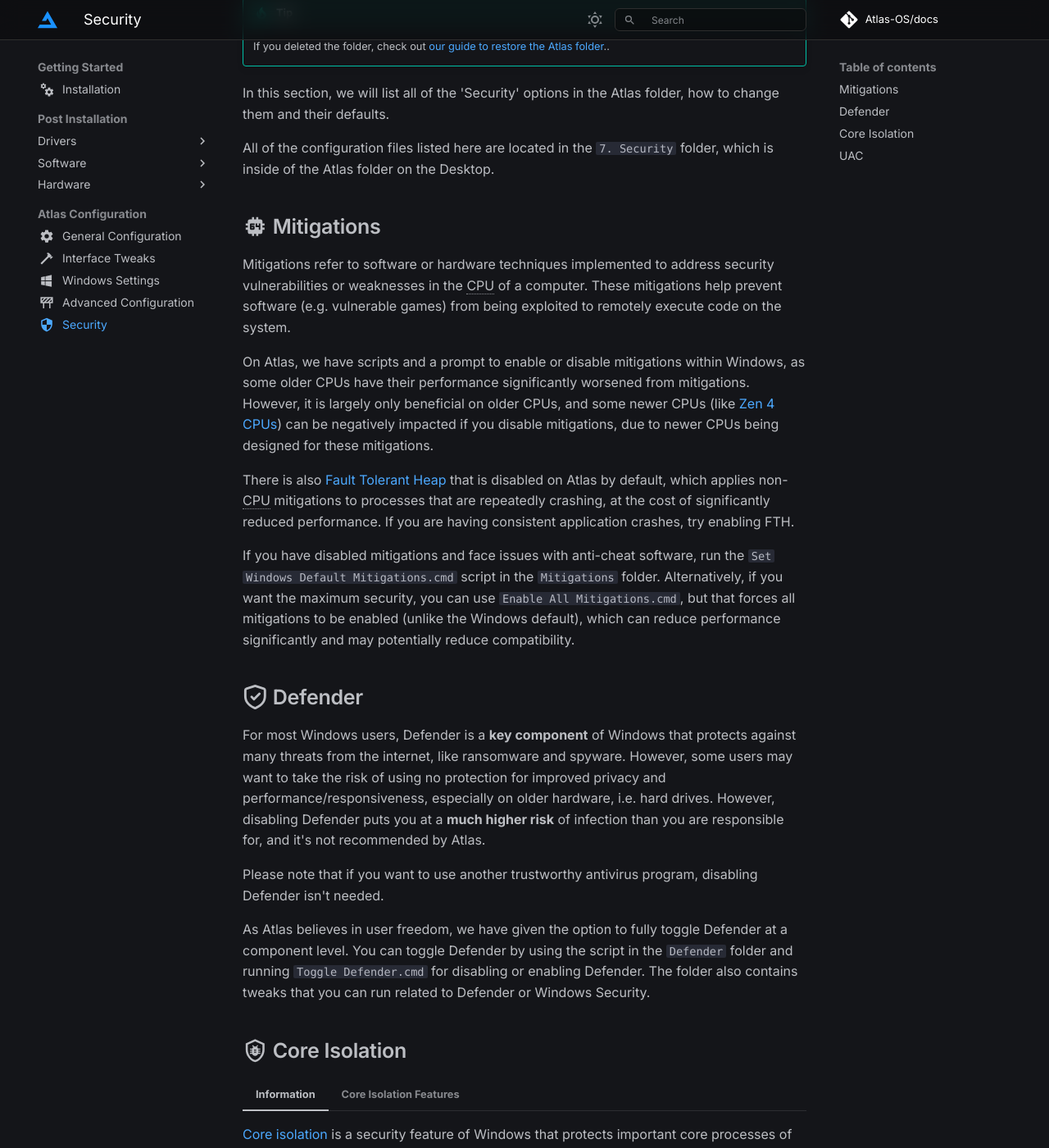
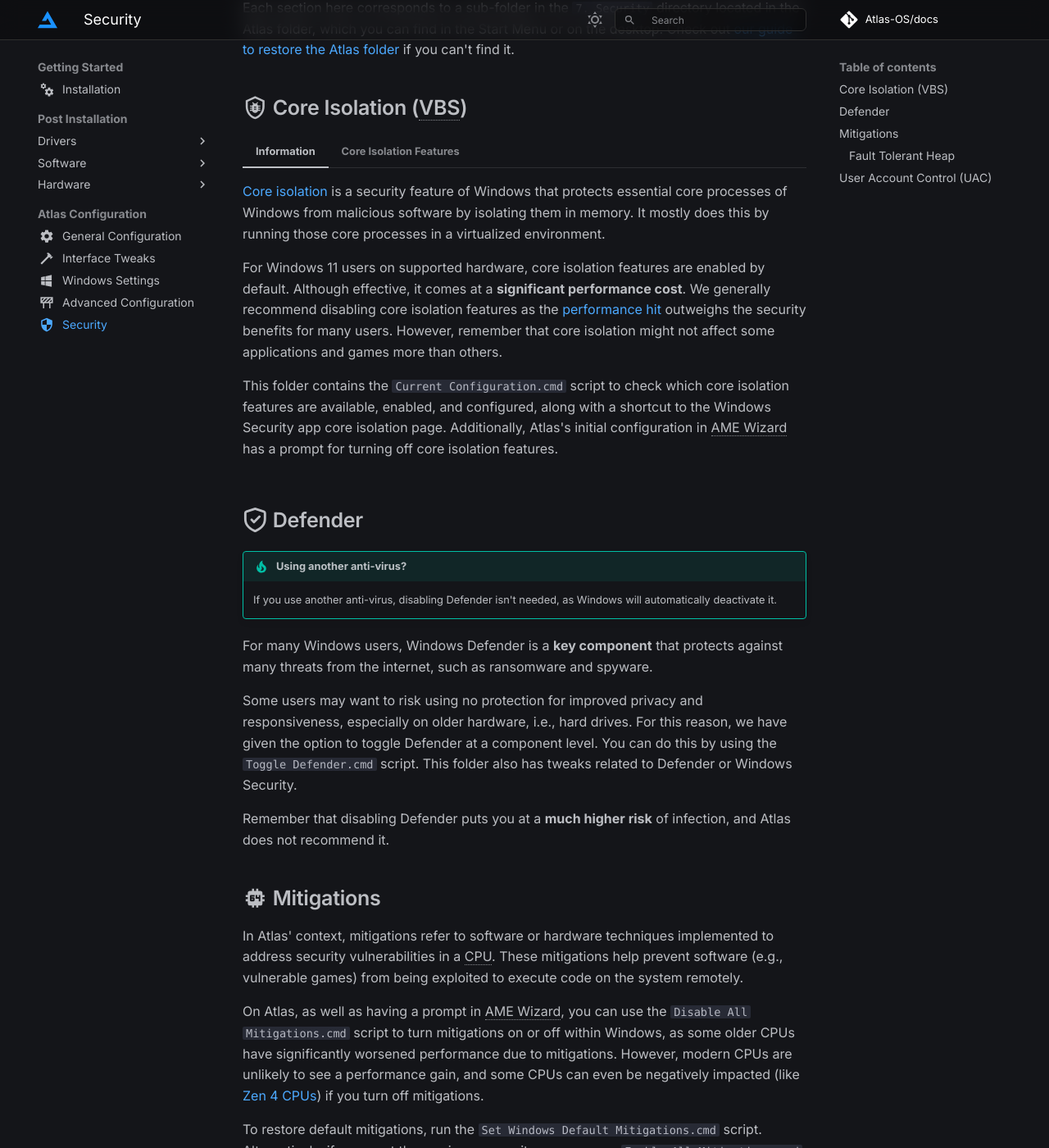
Before and after one commit to Atlas-OS/docs, an MkDocs documentation site: the page built from docs/getting-started/post-installation/atlas-folder/security.md, in a window 1280 px wide and 1400 px high, scrolled down 491 px. Shown: the whole window at 82% size. Built offline with MkDocs 1.6.1 and Material for MkDocs 9.7.7, drawn with Linux system fonts in a browser that asks for light colours; some web fonts are replaced; comment, search, counter and statistics services are not loaded; some of the changed text lies outside the part shown.

Commit message:
feat(security): rewrite

```diff
--- a/docs/getting-started/post-installation/atlas-folder/security.md
+++ b/docs/getting-started/post-installation/atlas-folder/security.md
@@ -14,68 +14,67 @@ icon: material/security
 
     **Atlas is not responsible** for any damages caused by disabling security features against our recommendations.
 
-!!! tip
-    If you deleted the folder, check out [our guide to restore the Atlas folder](../../../faq-and-troubleshooting/common-questions/atlas-folder-missing.md)..
+Each section here corresponds to a sub-folder in the `7. Security` directory located in the Atlas folder, which you can find in the Start Menu or on the desktop. Check out [our guide to restore the Atlas folder](../../../faq-and-troubleshooting/common-questions/atlas-folder-missing.md) if you can't find it.
 
-In this section, we will list all of the 'Security' options in the Atlas folder, how to change them and their defaults.
+## :material-shield-bug-outline: Core Isolation (VBS)
 
-All of the configuration files listed here are located in the `7. Security` folder, which is inside of the Atlas folder on the Desktop.
+=== "Information"
+
+    [Core isolation](https://support.microsoft.com/en-us/windows/core-isolation-e30ed737-17d8-42f3-a2a9-87521df09b78) is a security feature of Windows that protects essential core processes of Windows from malicious software by isolating them in memory. It mostly does this by running those core processes in a virtualized environment.
+
+    For Windows 11 users on supported hardware, core isolation features are enabled by default. Although effective, it comes at a **significant performance cost**. We generally recommend disabling core isolation features as the [performance hit](https://www.tomshardware.com/news/windows-11-gaming-benchmarks-performance-vbs-hvci-security) outweighs the security benefits for many users. However, remember that core isolation might not affect some applications and games more than others.
+
+    This folder contains the `Current Configuration.cmd` script to check which core isolation features are available, enabled, and configured, along with a shortcut to the Windows Security app core isolation page. Additionally, Atlas's initial configuration in AME Wizard has a prompt for turning off core isolation features.
+
+=== "Core Isolation Features"
+
+    Please note that not all features may be available due to available hardware security features or your Windows edition and version. Windows 11 should generally have more Core isolation features.
+
+    - **Memory integrity**<br/>
+      Also known as HVCI or 'Hypervisor-protected Code Integrity,' it acts as a 'security guard' between the core components of Windows.
+    - **Credential Guard**<br/>
+      Protects `lsass.exe` by preventing attackers from stealing/dumping credentials, as it contains many authentication tokens used by Windows.
+    - **Microsoft Vulnerable Driver Blocklist**<br/>
+      A blocklist to block drivers with known security vulnerabilities, as drivers have unrestricted access to a system.
+    - **Firmware protection**<br/>
+      Protects against a compromised UEFI/BIOS, which can backdoor or control the operating system.
+    - **Memory access protection**<br/>
+      Also known as 'Kernel DMA protection,' which prevents attacks that can occur when a malicious PCI device is plugged in, such as through a Thunderbolt port.
+    - **Kernel-mode Hardware-enforced Stack Protection**<br/>
+      Protects against [Return-Oriented Programming (ROP)](https://en.wikipedia.org/wiki/Return-oriented_programming) attacks towards the core components of Windows.
+
+
+## :octicons-shield-check-16: Defender
+
+!!! tip "Using another anti-virus?"
+    If you use another anti-virus, disabling Defender isn't needed, as Windows will automatically deactivate it.
+
+For many Windows users, Windows Defender is a **key component** that protects against many threats from the internet, such as ransomware and spyware.
+
+Some users may want to risk using no protection for improved privacy and responsiveness, especially on older hardware, i.e., hard drives.
+For this reason, we have given the option to toggle Defender at a component level. You can do this by using the `Toggle Defender.cmd` script.
+This folder also has tweaks related to Defender or Windows Security.
+
+Remember that disabling Defender puts you at a **much higher risk** of infection, and Atlas does not recommend it.
 
 ## :material-cpu-64-bit: Mitigations
 
-Mitigations refer to software or hardware techniques implemented to address security vulnerabilities or weaknesses in the CPU of a computer. These mitigations help prevent software (e.g. vulnerable games) from being exploited to remotely execute code on the system.
+In Atlas' context, mitigations refer to software or hardware techniques implemented to address security vulnerabilities in a CPU. These mitigations help prevent software (e.g., vulnerable games) from being exploited to execute code on the system remotely.
 
-On Atlas, we have scripts and a prompt to enable or disable mitigations within Windows, as some older CPUs have their performance significantly worsened from mitigations. However, it is largely only beneficial on older CPUs, and some newer CPUs (like [Zen 4 CPUs](https://www.phoronix.com/news/AMD-Zen-4-Mitigations-Off)) can be negatively impacted if you disable mitigations, due to newer CPUs being designed for these mitigations.
+On Atlas, as well as having a prompt in AME Wizard, you can use the `Disable All Mitigations.cmd` script to turn mitigations on or off within Windows, as some older CPUs have significantly worsened performance due to mitigations. However, modern CPUs are unlikely to see a performance gain, and some CPUs can even be negatively impacted (like [Zen 4 CPUs](https://www.phoronix.com/news/AMD-Zen-4-Mitigations-Off)) if you turn off mitigations.
 
-There is also [Fault Tolerant Heap](https://learn.microsoft.com/en-us/windows/win32/win7appqual/fault-tolerant-heap "Microsoft FTH documentation") that is disabled on Atlas by default, which applies non-CPU mitigations to processes that are repeatedly crashing, at the cost of significantly reduced performance. If you are having consistent application crashes, try enabling FTH.
+To restore default mitigations, run the `Set Windows Default Mitigations.cmd` script. Alternatively, if you want the maximum security, you can use `Enable All Mitigations.cmd`, but that forces all mitigations to be enabled, which can reduce performance significantly and reduces compatibility.
 
-If you have disabled mitigations and face issues with anti-cheat software, run the `Set Windows Default Mitigations.cmd` script in the `Mitigations` folder. Alternatively, if you want the maximum security, you can use `Enable All Mitigations.cmd`, but that forces all mitigations to be enabled (unlike the Windows default), which can reduce performance significantly and may potentially reduce compatibility.
+### Fault Tolerant Heap
 
-## :octicons-shield-check-16: Defender
+[Fault Tolerant Heap](https://learn.microsoft.com/en-us/windows/win32/win7appqual/fault-tolerant-heap "Microsoft FTH documentation") is a feature that applies software mitigations to repeatedly crashing processes at the cost of significantly reduced performance. Atlas disables this by default.
 
-For most Windows users, Defender is a **key component** of Windows that protects against many threats from the internet, like ransomware and spyware. However, some users may want to take the risk of using no protection for improved privacy and performance/responsiveness, especially on older hardware, i.e. hard drives. However, disabling Defender puts you at a **much higher risk** of infection than you are responsible for, and it's not recommended by Atlas.
+If you are having consistent application crashes, try enabling FTH.
 
-Please note that if you want to use another trustworthy antivirus program, disabling Defender isn't needed.
+## :octicons-shield-lock-16: User Account Control (UAC)
 
-As Atlas believes in user freedom, we have given the option to fully toggle Defender at a component level. You can toggle Defender by using the script in the `Defender` folder and running `Toggle Defender.cmd` for disabling or enabling Defender. The folder also contains tweaks that you can run related to Defender or Windows Security.
+[User Account Control (UAC)](https://en.wikipedia.org/wiki/User_Account_Control) is a feature in Windows that helps control what changes software can make to your computer. It helps protect against applications malfunctioning and making harmful changes to your computer.
 
-## :material-shield-bug-outline: Core Isolation
+Please note that most well-made malware can easily bypass UAC and that the only proper way to protect yourself against UAC bypasses is to use a standard user account.
 
-=== "Information"
-
-    [Core isolation](https://support.microsoft.com/en-us/windows/core-isolation-e30ed737-17d8-42f3-a2a9-87521df09b78) is a security feature of Windows that protects important core processes of Windows from malicious software by isolating them in memory. It does this by running those core processes in a virtualized environment.
-
-    Core isolation is mostly meant to protect against vulnerabilities being exploited in important core processes within Windows, and although it does so effectively, this comes at a **major cost of performance**, especially on older CPUs. We recommend disabling Core isolation as the [performance hit](https://www.tomshardware.com/news/windows-11-gaming-benchmarks-performance-vbs-hvci-security) generally outweighs the security benefits for most users.
-
-    For Windows 11 users, Core isolation features are typically enabled by default, as long as your CPU supports Windows 11.
-
-    In the `Core Isolation (VBS)` folder, we provide the `Current Configuration.ps1` script to check which Core isolation features are available, enabled and configured, along with other shortcuts to Core isolation features. Additionally, there is a prompt in AME Wizard for disabling Core isolation features.
-
-=== "Core Isolation Features"
-
-    Please note that not all features may not be available, due to available hardware security features or your Windows edition and version. Windows 11 should generally have more Core isolation features.
-
-    - Memory integrity
-        - Also known as HVCI or 'Hypervisor-protected Code Integrity'
-        - Like a security guard between the core components of Windows
-    - Credential Guard
-        - Protects `lsass.exe` by preventing attackers from stealing/dumping credentials from it
-        - `lsass.exe` contains lots of authentication tokens used by Windows
-    - Microsoft Vulnerable Driver Blocklist
-        - A blocklist to block drivers with known security vulnerabilities, as drivers have unrestricted access to a system
-    - Firmware protection
-        - Protects against a compromised UEFI/BIOS
-    - Memory access protection
-        - Also known as 'Kernel DMA protection'
-        - Prevents attacks that can occur when a malicious PCI device is plugged in
-        - A malicious PCI device could be plugged in through a Thunderbolt port, as an example
-    - Kernel-mode Hardware-enforced Stack Protection
-        - Protects against [Return-Oriented Programming (ROP)](https://en.wikipedia.org/wiki/Return-oriented_programming) attacks
-
-## :octicons-shield-lock-16: UAC
-
-UAC (User Account Control) is a feature in Windows that helps control what changes software can make to your computer. This helps protect against applications malfunctioning and making harmful changes to your computer.
-
-Please note that most well-made malware will be able to bypass UAC easily and that the only true way to protect yourself against UAC bypasses is to turn UAC up to the maximum level.
-
-When UAC is disabled, everything will be run as Administrator. On the current version of Atlas, it is enabled by default. To disable it, run the `Disable UAC.cmd` file in the `User Account Control (UAC)`.
+When UAC is disabled, everything will be run as Administrator. This is more of a risk, but if you want to disable it, run the `Disable UAC.cmd` script.
```
Also changed, not shown: docs/faq-and-troubleshooting/who-is-atlas-for.md (+1 -1 lines).
